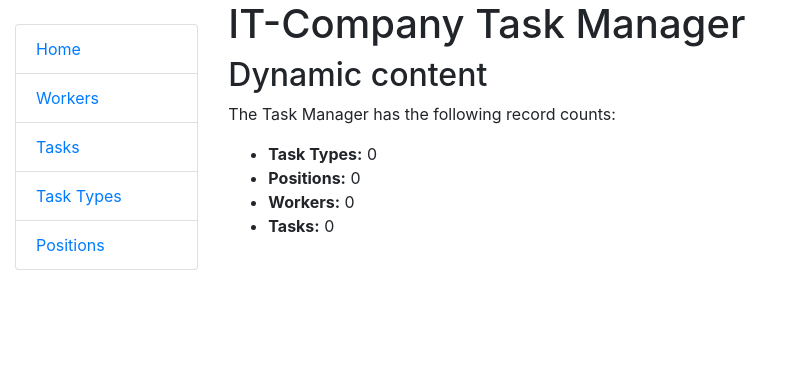
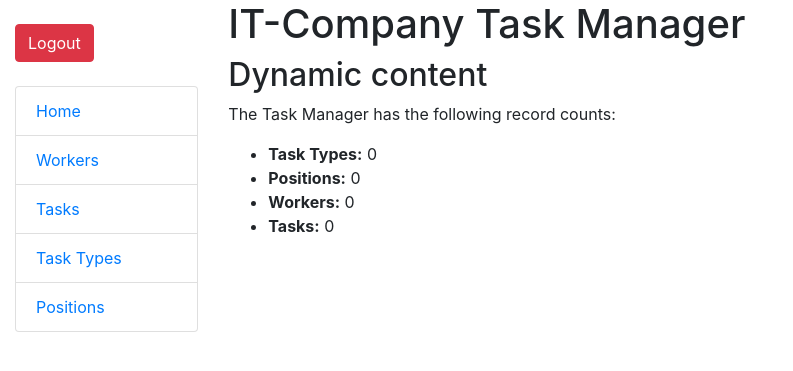
Before and after one commit to NoroiMusha37/it-company-task-manager-site, a Django app: page / in a window 1280 px wide. Shown: the top 371 px of the page, without its empty margins (0-793 px from the left). Run offline with Django 5.2, Linux system fonts and the light colour scheme; the visitor is signed in with stand-in values (Sample User, id 1); data that the repository does not hold is empty.

Commit message:
move logout button to sidebar.html includes

```diff
--- a/templates/includes/sidebar.html
+++ b/templates/includes/sidebar.html
@@ -1,8 +1,15 @@
+<br>
+{% if user.is_authenticated %}
+  <form action="{% url 'logout' %}" method="post">
+    {% csrf_token %}
+    <input type="submit" value="Logout" class="btn btn-danger">
+  </form>
+{% endif %}
 <br>
 <ul class="sidebar-nav list-group">
-  <li class="list-group-item"><a href="{% url 'tasks:index' %}">Home</a></li>
-  <li class="list-group-item"><a href="{% url 'tasks:worker-list' %}">Workers</a></li>
-  <li class="list-group-item"><a href="{% url 'tasks:task-list' %}">Tasks</a></li>
-  <li class="list-group-item"><a href="{% url 'tasks:task-type-list' %}">Task Types</a></li>
-  <li class="list-group-item"><a href="{% url 'tasks:position-list' %}">Positions</a></li>
+  <li class="list-group-item"><a href="{% url "tasks:index" %}">Home</a></li>
+  <li class="list-group-item"><a href="{% url "tasks:worker-list" %}">Workers</a></li>
+  <li class="list-group-item"><a href="{% url "tasks:task-list" %}">Tasks</a></li>
+  <li class="list-group-item"><a href="{% url "tasks:task-type-list" %}">Task Types</a></li>
+  <li class="list-group-item"><a href="{% url "tasks:position-list" %}">Positions</a></li>
 </ul>
```
